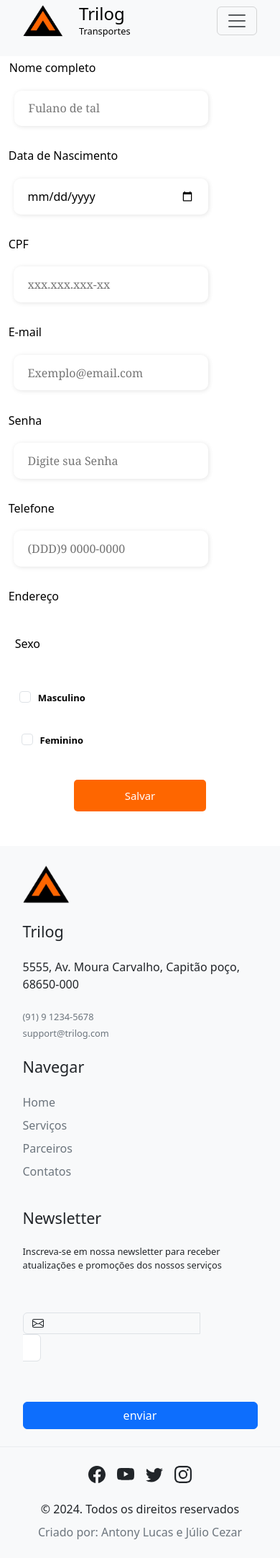
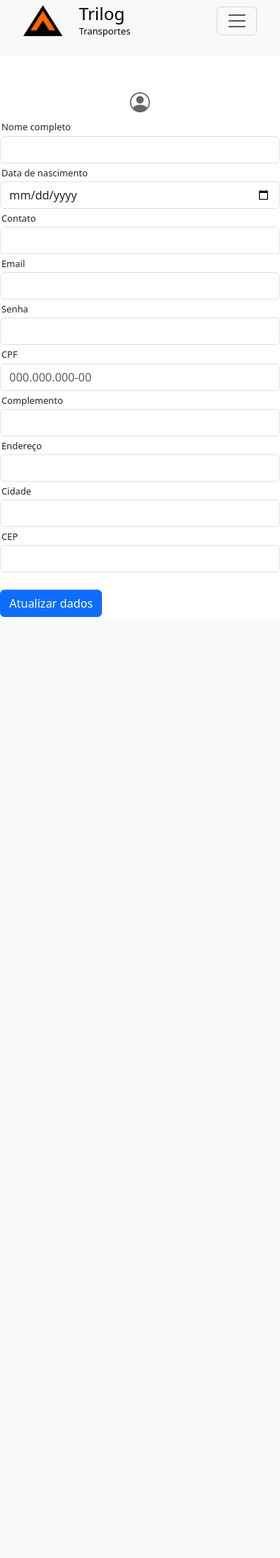
Before and after one commit to Antony-Lucas/Nap1DevWeb, a Django app: page /edit_perfil in a window 390 px wide. Shown: the whole page at 72% size. After the commit the page ends 857 px from the top, so only its background shows below. Run offline with Django 4.2, Linux system fonts and the light colour scheme.

Commit message:
add: tela de perfil do usuario

```diff
--- a/transportadoraapp/static/css/editUser/formulario.css
+++ b/transportadoraapp/static/css/editUser/formulario.css
@@ -1,132 +1,30 @@
-.container {
-  width: 60%;
-   height: 50rem;
-  display: flex;
-  box-shadow: 5px 5px 10px rgba(0, 0, 0, alpha.212);
-  align-items: center;
-}
-.form {
-  width: 80%;
-  /* height: 100%; */
-  display: flex;
-  flex-direction: column;
-  justify-content: space-between;
-  align-items: center;
-  padding: 3rem;
+.body-container{
+    width: 100%;
+    height: 100vh;
+    margin-top: 1rem;
+    display: flex;
+    flex-direction: column;
+    justify-content: center;
+    align-items: center;
 
-  flex: auto;
 }
 
-.input-group {
-  flex: auto;
-  display: flex;
-  flex-wrap: wrap;
-  justify-content: space-between;
-  padding: 2rem 0;
-}
-.input-box {
-  flex: auto;
-  display: flex;
-  flex-direction: column;
-  margin-bottom: 1.1rem;
-}
-.input-box input {
-  margin: 0.6rem;
-  padding: 0.8rem 1.2rem;
-  border: none;
-  border-radius: 10px;
-  box-shadow: 1px 1px 6px #0000001c;
-}
-.input-box input:hover {
-  background-color: #eeeeee75;
+.body-form{
+    width: 80%;
+    display: block;
+    grid-template-columns: repeat(1, 1fr);
 }
 
-.input-box input:focus-visible {
-  outline: 1px solid #fe6600;
-}
-.input-box label,
-.gender-title label {
-  font-size: 1rem;
-  /* font-weight: 600; */
-  color: #000000;
-}
-.input-box input::placeholder {
-  font-family: Georgia, "Times New Roman", Times, serif;
-}
-.gender-group {
-  display: inline-flex;
-  justify-content: space-between;
-  margin-top: 0.62rem;
-  padding: 0 0.5rem;
+.acc-icon{
+    color: #666666;
 }
 
-.gender-input {
-  display: flex;
-  align-items: center;
-  padding: 0 0.5rem;
-}
-
-.gender-input input {
-  margin-right: 0.35rem;
-}
-.gender-input label {
-  font-size: 0.81rem;
-  font-weight: 600;
-  color: #000000;
-}
-.save-button{
-    align-items: center;
-    text-align:center
-}
-.save-button button {
-  width: 50%;
-  align-items: center;
-  margin-top: 2.5rem;
-  border: none;
-  background-color: #fe6600;
-  padding: 0.62rem;
-  border-radius: 5px;
-  cursor: pointer;
-}
-.save-button button:hover {
-  background-color: #f06305;
-}
-.save-button button a {
-  text-decoration: none;
-  font-weight: 500;
-  font-size: 0.93rem;
-  color: white;
-}
-@media screen and (max-width: 1330px){
-  .container {
-    width: 50%;
-  }
-  .form {
-    width: 100%;
-  }
-}
-@media screen and (max-width: 1064px){
-    .container{
-        width: 90%;
-        height: auto;
-    }
-    .input-group{
-        flex-direction: column;
-        overflow-y: scroll;
-        flex-wrap: nowrap;
-        max-height: 50rem;
-        padding-right: 5rem;
-    }
-    .form-check{
-        margin-top: 2rem;
-    }
-    .gender-group{
-        flex-direction: column;
-        margin-top: 2rem;
-    }
-    .gender-input{
-        flex-direction: column;
-        margin-top: 0.5rem;
+@media only screen and (max-width: 790px){
+    .body-container{
+        padding: 8rem 0;
     }
 
+    .body-container form{
+        height: 70vh;
+    }
 }
--- a/transportadoraapp/templates/base/base.html
+++ b/transportadoraapp/templates/base/base.html
@@ -55,7 +55,7 @@
                         <div class="dropdown-menu dropdown-menu-end" aria-labelledby="dropdownMenuButton">
                             <a class="dropdown-item" href="{% url 'edit_perfil' %}">Meu perfil</a>
                             <a class="dropdown-item" href="#">Minhas encomendas</a>
-                            <a class="dropdown-item" href="#">Pedidos de Transporte</a>
+                            <a class="dropdown-item" href="#">Pedidos de Transporte(transportadora)</a>
                             <a class="dropdown-item" href="#" id="logout">Sair</a>
                         </div>
                     </div>
--- a/transportadoraapp/templates/perfil_usuario/editar_perfil_usuario.html
+++ b/transportadoraapp/templates/perfil_usuario/editar_perfil_usuario.html
@@ -11,4 +11,4 @@
 {%include 'perfil_usuario\formulario.html'%}
 
 
-{% include 'homepage/footer.html' %} {% endblock topnav %}
+{% endblock topnav %}
--- a/transportadoraapp/templates/perfil_usuario/formulario.html
+++ b/transportadoraapp/templates/perfil_usuario/formulario.html
@@ -1,134 +1,65 @@
 {%load static%}
+<head>
   <meta name="viewport" content="width=device-width, initial-scale=1.0" />
   <link rel="stylesheet" href="{%static 'css/editUSer/formulario.css'%}" />
-<body>
-  <div class="container">
-    <div class="form">
-      <form action="#">
-        <div class="input-group">
-          <div class="input-box ">
-            <label for="NomeCompleto" class="form-label">Nome completo</label>
-            <input
-              type="text"
-
-              id=""
-              placeholder="Fulano de tal"
-              required
-            />
-          </div>
-          <div class="input-box ">
-            <label for="DataNascimento" class="form-label"
-              >Data de Nascimento</label
-            >
-            <input
-              type="date"
-
-              id="Data de nascimento"
-              value=""
-              required
-            />
-          </div>
-
-          <div class="input-box ">
-            <label for="CPF" class="form-label">CPF</label>
-            <input
-              type="text"
-
-              id="CPF"
-              placeholder="xxx.xxx.xxx-xx"
-              required
-            />
-          </div>
-
-          <div class="input-box " style="columns: 50cap">
-            <label for="email" class="form-label">E-mail</label>
-            <input
-              type="email"
-
-              id="Email"
-              placeholder="Exemplo@email.com"
-              required
-            />
-          </div>
-
-          <div class="input-box ">
-            <label for="senha" class="form-label">Senha</label>
-            <input
-              type="password"
-
-              id="senha"
-              placeholder="Digite sua Senha"
-              required
-            />
-          </div>
-
-          <div class="input-box ">
-            <label for="telefone" class="form-label">Telefone</label>
-            <input
-              type="text"
-
-              id="telefone"
-              placeholder="(DDD)9 0000-0000"
-              required
-            />
-          </div>
-
-          <div class="input-box ">
-            <label for="endereco" class="form-label">Endereço</label>
-            <input
-              type="text"
-
-              id="endereço"
-              placeholder="Rua-Bairro-Cidade"
-              required
-            />
-          </div>
-
-          <div class="input-box ">
-            <label for="rg" class="form-label">RG</label>
-            <input type="text"  id="rg" value="" placeholder="xxxxxxx" required />
+  <link rel="stylesheet" href="https://cdn.jsdelivr.net/npm/bootstrap-icons@1.11.3/font/bootstrap-icons.min.css">
+</head>
+<body class="body-container">
+  <i class="bi bi-person-circle fs-1 acc-icon"></i>
+  <form>
+    <div class="row">
+      <div class="form-group col-md-12">
+        <label for="inputEmail4">Nome completo</label>
+        <input type="email" class="form-control" id="inputEmail4">
       </div>
     </div>
-
-        <div class="gender-group">
-          <div class="gender-title">
-            <label for="sexo" class="form-label">Sexo</label>
+    <div class="row">
+      <div class="form-group col-md-6">
+        <label for="inputPassword4">Data de nascimento</label>
+        <input type="date" class="form-control" id="inputdata">
       </div>
-          <div class="gender-input">
-            <div class="form-check">
-              <input
-                class="form-check-input"
-                type="checkbox"
-                value=""
-                id="male"
-              />
-              <label class="form-check-label" for="male"> Masculino </label>
-            </div>
-            <div class="form-check">
-              <input
-                class="form-check-input"
-                type="checkbox"
-                value=""
-                id="female"
-              />
-              <label class="form-check-label" for="female"> Feminino </label>
+      <div class="form-group col-md-6">
+        <label for="inputEmail4">Contato</label>
+        <input type="email" class="form-control" id="inputEmail4">
       </div>
     </div>
+    <div class="row">
+      <div class="form-group col-md-6">
+        <label for="inputEmail4">Email</label>
+        <input type="email" class="form-control" id="inputEmail4">
       </div>
-
-        <div class="save-button">
-          <button><a
-            name="btn.salvar"
-            id="btn.salvar"
-
-            href="#"
-            role="button"
-            >Salvar</a
-        ></button>
-
-
-        </div>
-      </form>
+      <div class="form-group col-md-6">
+        <label for="inputPassword4">Senha</label>
+        <input type="password" class="form-control" id="inputPassword4">
       </div>
     </div>
+    <div class="row">
+      <div class="form-group col-md-6">
+        <label for="inputEmail4">CPF</label>
+        <input type="email" class="form-control" id="inputEmail4" placeholder="000.000.000-00">
+      </div>
+      <div class="form-group col-md-6">
+        <label for="inputAddress">Complemento</label>
+        <input type="text" class="form-control" id="inputAddress">
+      </div>
+    </div>
+    <div class="form-group">
+      <label for="inputAddress2">Endereço</label>
+      <input type="text" class="form-control" id="inputAddress2">
+    </div>
+    <div class="row">
+      <div class="form-group col-md-6">
+        <label for="inputCity">Cidade</label>
+        <input type="text" class="form-control" id="inputCity">
+      </div>
+      <div class="form-group col-md-6">
+        <label for="inputZip">CEP</label>
+        <input type="text" class="form-control" id="inputZip">
+      </div>
+    </div>
+    <div class="form-group">
+      <br>
+    </div>
+    <button type="submit" class="btn btn-primary col-md-12">Atualizar dados</button>
+  </form>
 </body>
```
Lines whose indentation alone changed are shown as unchanged.
